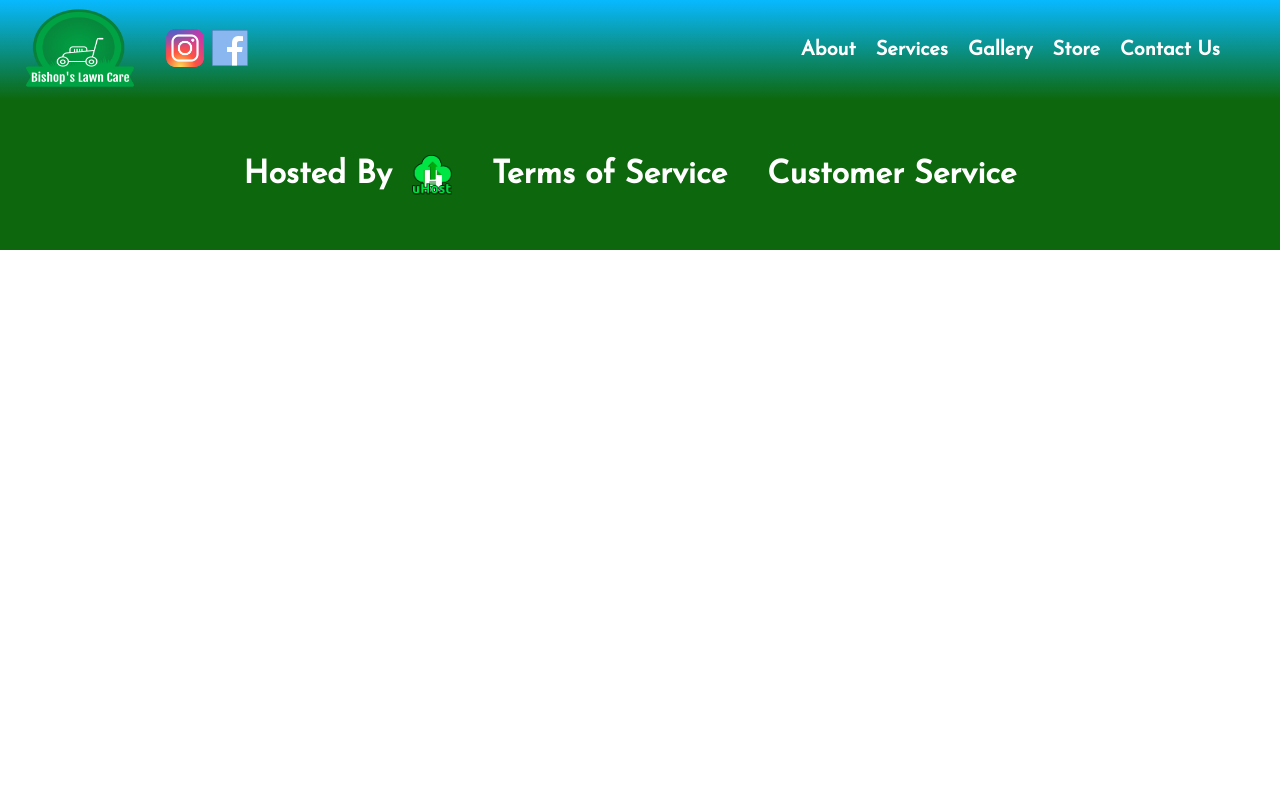
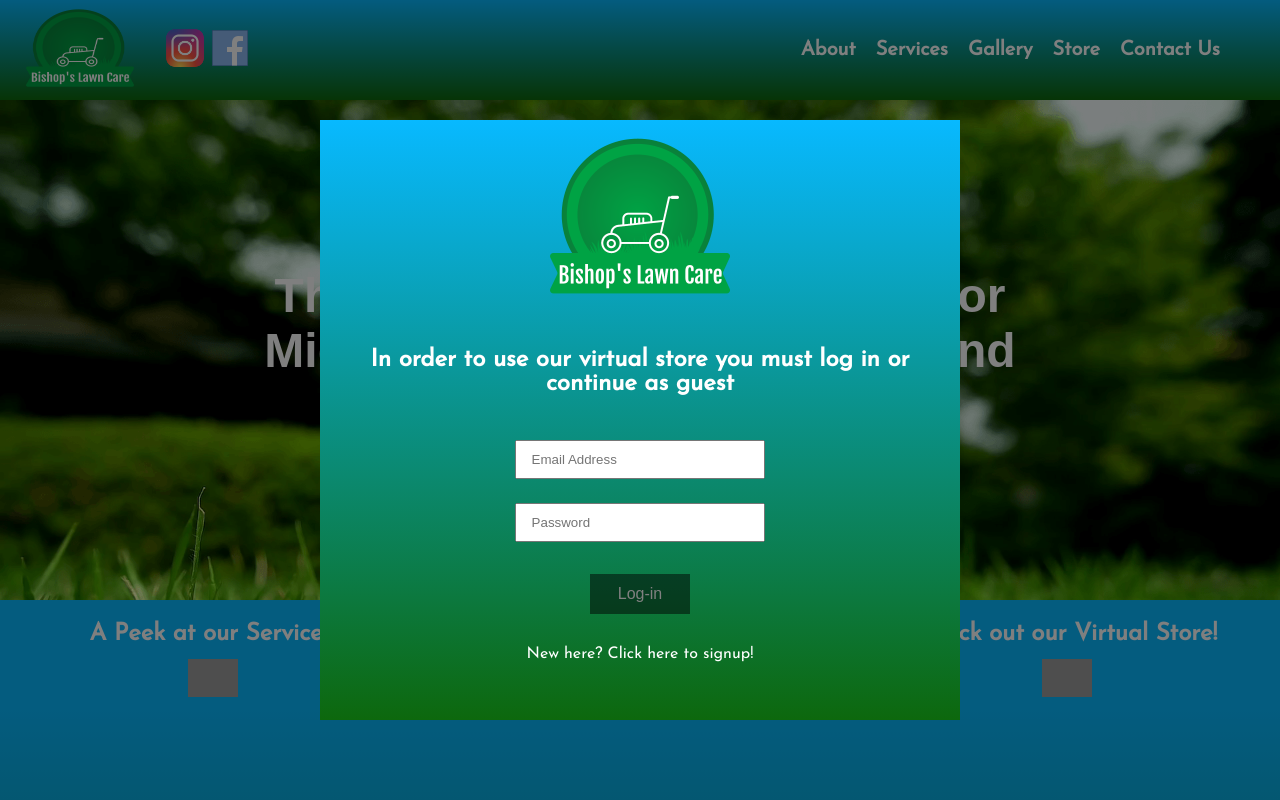
Before and after one commit to Cboles96/bishops-lawn, a React (Create React App) app: page / in a window 1280 px wide. Shown: the top 800 px of the page. Built offline with nearby package versions, Linux system fonts and the light colour scheme; grey boxes are pictures that could not be loaded; a web font is replaced by a local one.

Commit message:
Alter Home Address

```diff
--- a/src/App.js
+++ b/src/App.js
@@ -15,7 +15,7 @@ function App() {
 
   routes = (
     <Switch>
-      <Route path="/home" exact component={Homepage} />
+      <Route path="/" exact component={Homepage} />
       <Route path="/services" exact component={Services} />
       <Route path="/gallery" exact component={Gallery} />
     </Switch>
--- a/src/components/Navigation/NavigationItems.js
+++ b/src/components/Navigation/NavigationItems.js
@@ -17,7 +17,7 @@ const navigationItems = () => (
         <div className={classes.DrawerToggle}>
           <img src={Menu} alt="Menu"></img>
         </div>
-        <a href="/home">
+        <a href="/">
           <img className={classes.Logo} src={Logo} alt="Logo"></img>
         </a>
         <a
```
